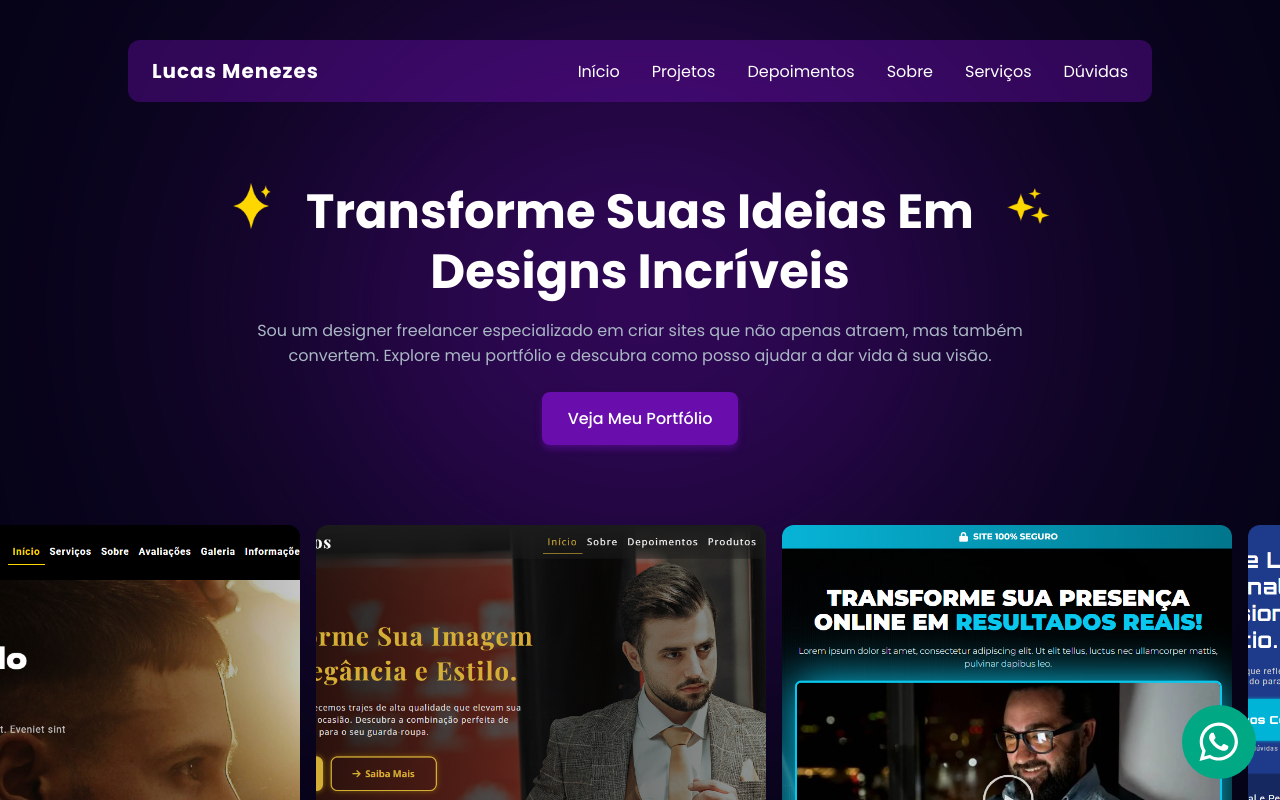
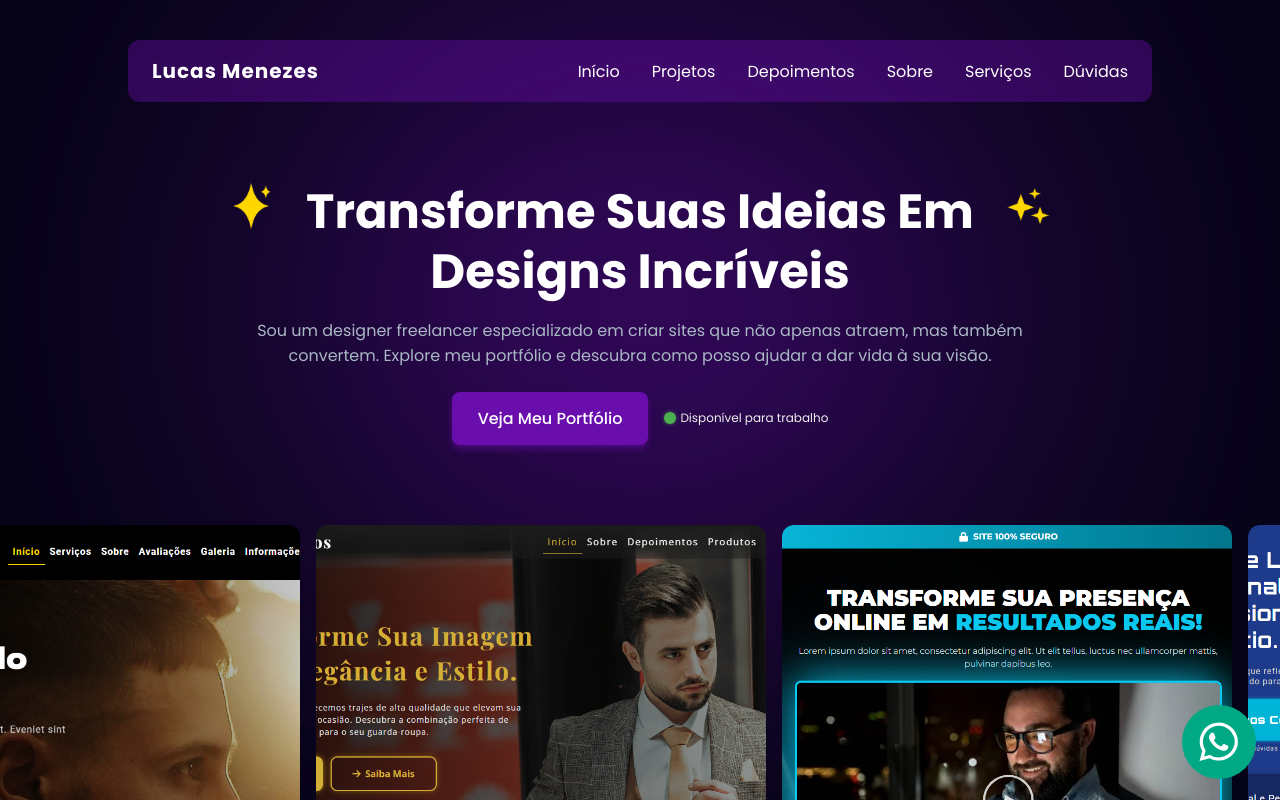
Before and after one commit to lucazmenezez/Portfolio-React, a React (Vite) app: page / in a window 1280 px wide. Shown: the top 800 px of the page. Built offline with nearby package versions, Linux system fonts and the light colour scheme.

Commit message:
Criando status para disponibilidade de trabalho.

```diff
--- a/src/components/Hero/index.tsx
+++ b/src/components/Hero/index.tsx
@@ -1,5 +1,5 @@
 import { ButtonPrimary } from "../../styles"
-import { Content, Description, HeroContainer, ImagesContainer, MainTitle, Row } from "./styles"
+import { ContainerFlex, Content, Description, HeroContainer, ImagesContainer, MainTitle, Row, Status } from "./styles"
 
 import cover_souza_ternos from '../../assets/images/capa_souza-ternos.png'
 import cover_lp_ac from '../../assets/images/capa_lp_alta-conversao.png'
@@ -20,9 +20,15 @@ const Hero = () => (
       <Content>
         <MainTitle>Transforme suas ideias em <span>designs incríveis</span></MainTitle>
         <Description>Sou um designer freelancer especializado em criar sites que não apenas atraem, mas também convertem. Explore meu portfólio e descubra como posso ajudar a dar vida à sua visão.</Description>
-        <div>
+        <ContainerFlex>
           <ButtonPrimary href="#projects">Veja Meu Portfólio</ButtonPrimary>
-        </div>
+          <Status>
+            <span className="status-icon"></span>
+            <span>
+                Disponível para trabalho
+            </span>
+          </Status>
+        </ContainerFlex>
       </Content>
     </div>
     <ImagesContainer>
--- a/src/components/Hero/styles.ts
+++ b/src/components/Hero/styles.ts
@@ -111,6 +111,39 @@ export const Description = styled.p`
   }
 `
 
+export const ContainerFlex = styled.div`
+  display: flex;
+  align-items: baseline;
+  justify-content: center;
+  gap: 16px;
+
+
+  @media (max-width: 480px) {
+    flex-direction: column;
+    align-items: center;
+  }
+`
+
+export const Status = styled.div`
+  display: flex;
+  align-items: center;
+  gap: 4px;
+  font-size: 12px;
+  color: ${cores.cinza2};
+
+  .status-icon {
+    width: 12px;
+    height: 12px;
+    border-radius: 50%;
+    background-color: #4CAF50; /* Verde para disponibilidade */
+    box-shadow: 0 0 4px rgba(76, 175, 80, 0.6); /* Efeito de brilho */
+  }
+
+  span {
+    display: block;
+  }
+`
+
 export const ImagesContainer = styled.div`
   overflow-x: hidden;
   width: 100%;
```
